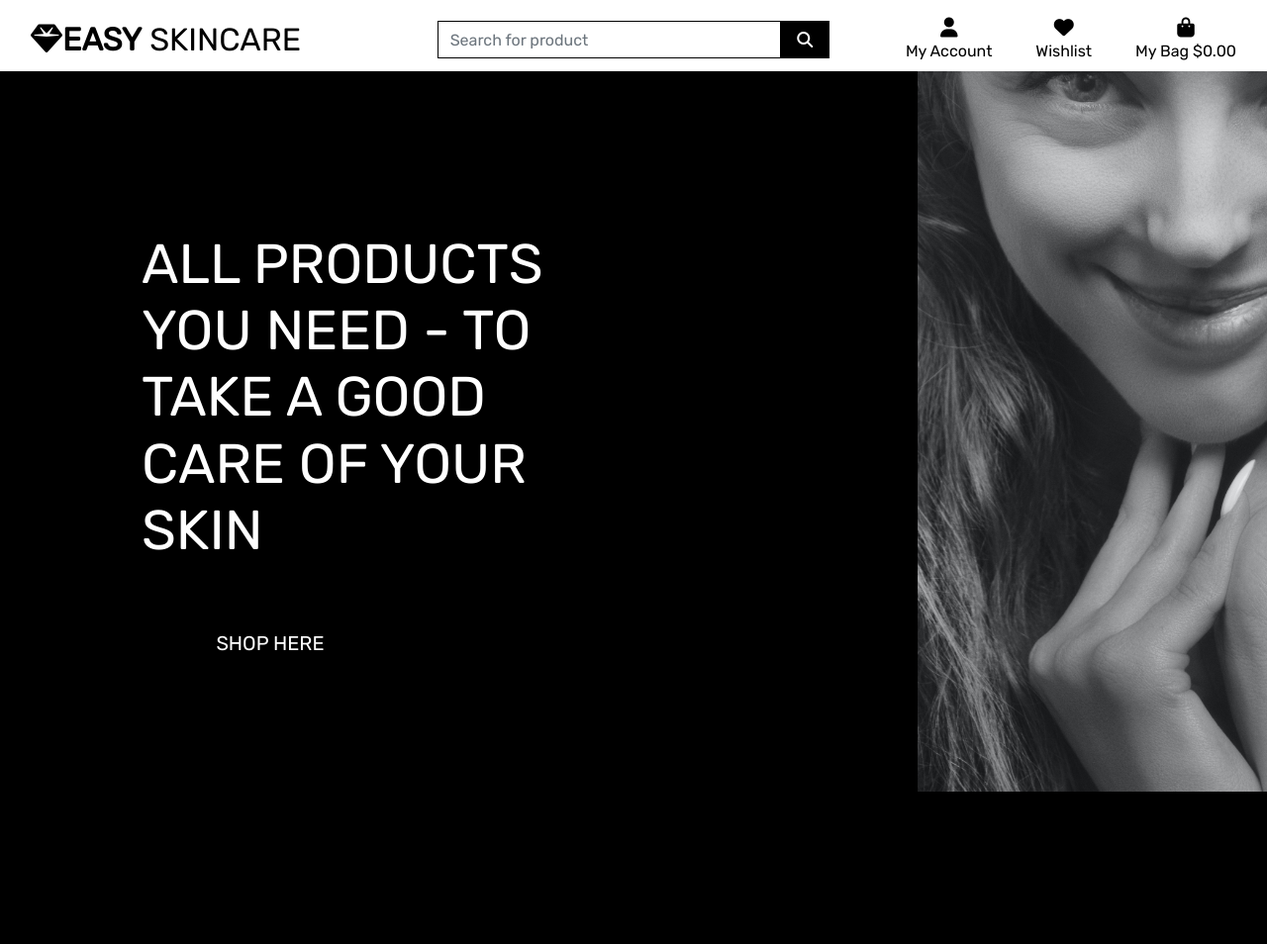
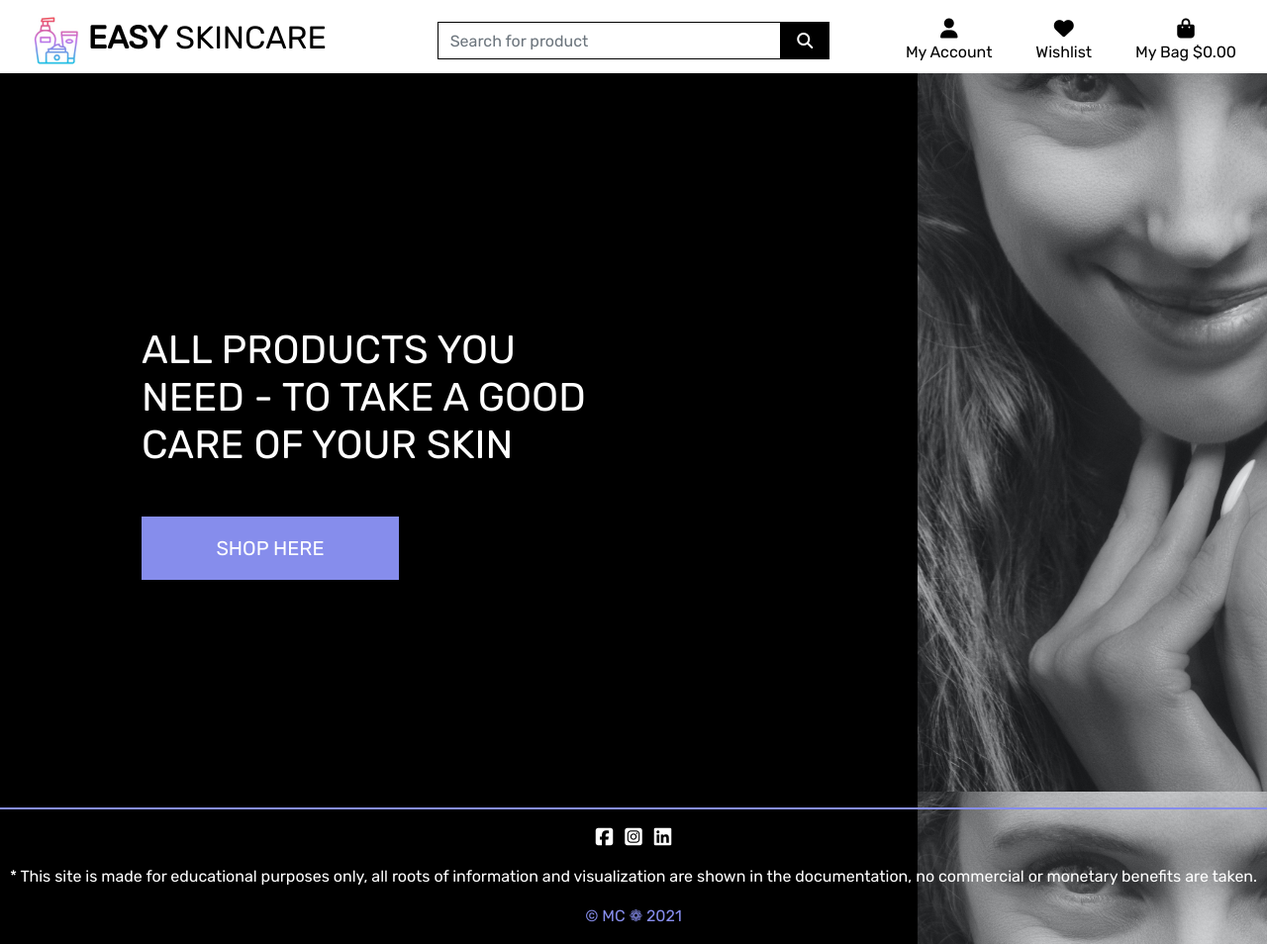
Before and after one commit to MaggieDaisy/Easy_Skincare, a Django app: page / in a window 1280 px wide. Shown: the whole page at 99% size. Before the commit the page ends 800 px from the top, so only its background shows below. Run offline with Django 3.2, Linux system fonts and the light colour scheme; some libraries are stand-ins or nearby versions.

Commit message:
Add footer to the base template, social media icons, add logo to the top header

```diff
--- a/home/templates/home/index.html
+++ b/home/templates/home/index.html
@@ -13,7 +13,7 @@
 <div class="container h-100">
     <div class="row h-100">
         <div class="col-7 col-md-6 my-auto">
-            <h3 class="display-4 logo-font text-white">All products you need - to take a good care of your skin</h3>
+            <h1 class="logo-font text-white">All products you need - to take a good care of your skin</h1>
             <div class="my-5">
                 <h4>
                     <a href="" class="shop-now-button btn btn-lg rounded-0 text-uppercase py-3">Shop
--- a/static/css/base.css
+++ b/static/css/base.css
@@ -28,7 +28,7 @@ body {
 }
 
 .shop-now-button {
-    background: black;
+    background: #868dec;
     color: white;
     min-width: 260px;
 }
--- a/templates/base.html
+++ b/templates/base.html
@@ -58,7 +58,10 @@
             <!--Brand name with logo and home link -->
             <div class="col-12 col-lg-4 my-auto py-1 py-lg-0 text-center text-lg-left">
                 <a href="{% url 'home' %}" class="nav-link main-logo-link">
-                    <h2 class="logo-font text-black my-0"><i class="fas fa-gem"></i><strong>Easy</strong> Skincare</h2>
+                    <h2 class="logo-font text-black my-0"><img src="media/logo.jpg" width="50" height="50"
+                            alt="Logo with skincare icon products">
+                        <strong>Easy</strong>
+                        Skincare</h2>
                 </a>
             </div>
             <!-- Search bar for products-->
@@ -141,6 +144,39 @@
     {% block content %}
     {% endblock %}
 
+    <!-- Footer with social media icons and links, disclaimer and copyright -->
+    <hr style="height:2px;border-width:0;color:#868dec;background-color: #868dec">
+    <footer class="container-fluid">
+        <div class="row d-flex justify-content-center text-center">
+            <ul class="list-inline">
+                <li class="list-inline-item">
+                    <a href="https://www.facebook.com/" class="text-white" target="_blank">
+                        <i class="fab fa-facebook-square fa-lg"></i>
+                    </a>
+                </li>
+                <li class="list-inline-item">
+                    <a href="https://www.instagram.com/" class="text-white me-4" target="_blank">
+                        <i class="fab fa-instagram-square fa-lg"></i>
+                    </a>
+                </li>
+                <li class="list-inline-item">
+                    <a href="https://www.linkedin.com/" class="text-white me-4" target="_blank">
+                        <i class="fab fa-linkedin fa-lg"></i>
+                    </a>
+                </li>
+            </ul>
+        </div>
+        <div class="row d-flex justify-content-center text-center text-white">
+            <p>
+                * This site is made for educational purposes only, all roots of information and visualization are
+                shown in the documentation, no commercial or monetary benefits are taken.
+            </p>
+        </div>
+        <div class="row d-flex justify-content-center text-center text-white">
+            <p style="color: #868dec;">&copy; MC ❁ 2021</p>
+        </div>
+    </footer>
+
     {% block postloadjs %}
     {% endblock %}
 </body>
```
Also changed, not shown: media/logo.jpg (added).
